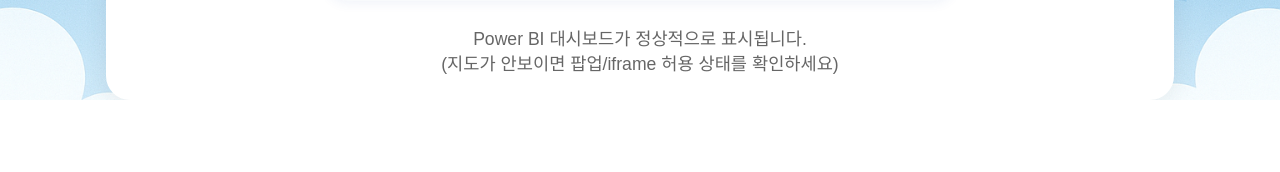
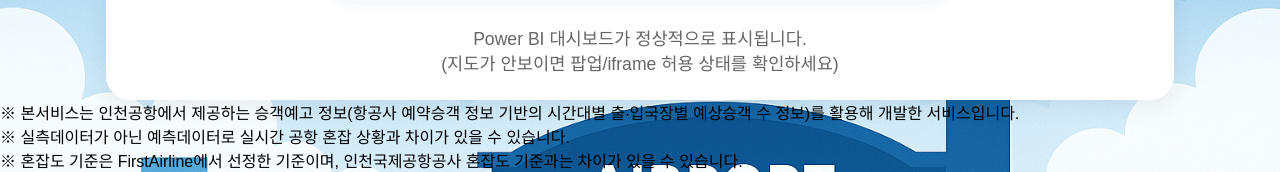
Before and after one commit to FirstAirline/firstairline-core, a Flask app: page /map in a window 1280 px wide. Shown: the part 1340-1512 px from the top of the page. Before the commit the page ends 1440 px from the top, so only its background shows below. Run offline with Flask 3, Linux system fonts and the light colour scheme; some libraries are stand-ins or nearby versions; grey boxes are pictures that could not be loaded.

Commit message:
Update map.html

```diff
--- a/flask_web/templates/map.html
+++ b/flask_web/templates/map.html
@@ -8,7 +8,7 @@
 </head>
 <body>
 <nav class="navbar">
-    <div class="navbar-title">
+    <div class="navbar-title" onclick="goToFlightSearch()" style="cursor:pointer;">
         <img src="{{ url_for('static', filename='img/logo.png') }}" alt="Airport Logo" class="navbar-logo">
         FirstAirline
     </div>
@@ -47,5 +47,17 @@
         (지도가 안보이면 팝업/iframe 허용 상태를 확인하세요)
     </div>
 </div>
+<footer class="main-footer-info">
+    <div>
+        ※ 본서비스는 인천공항에서 제공하는 승객예고 정보(항공사 예약승객 정보 기반의 시간대별 출∙입국장별 예상승객 수 정보)를 활용해 개발한 서비스입니다.<br>
+        ※ 실측데이터가 아닌 예측데이터로 실시간 공항 혼잡 상황과 차이가 있을 수 있습니다.<br>
+        ※ 혼잡도 기준은 FirstAirline에서 선정한 기준이며, 인천국제공항공사 혼잡도 기준과는 차이가 있을 수 있습니다.
+    </div>
+</footer>
+    <script>
+        function goToFlightSearch() {
+            window.location.href = "{{ url_for('index') }}";
+        }
+    </script>
 </body>
 </html>
```
